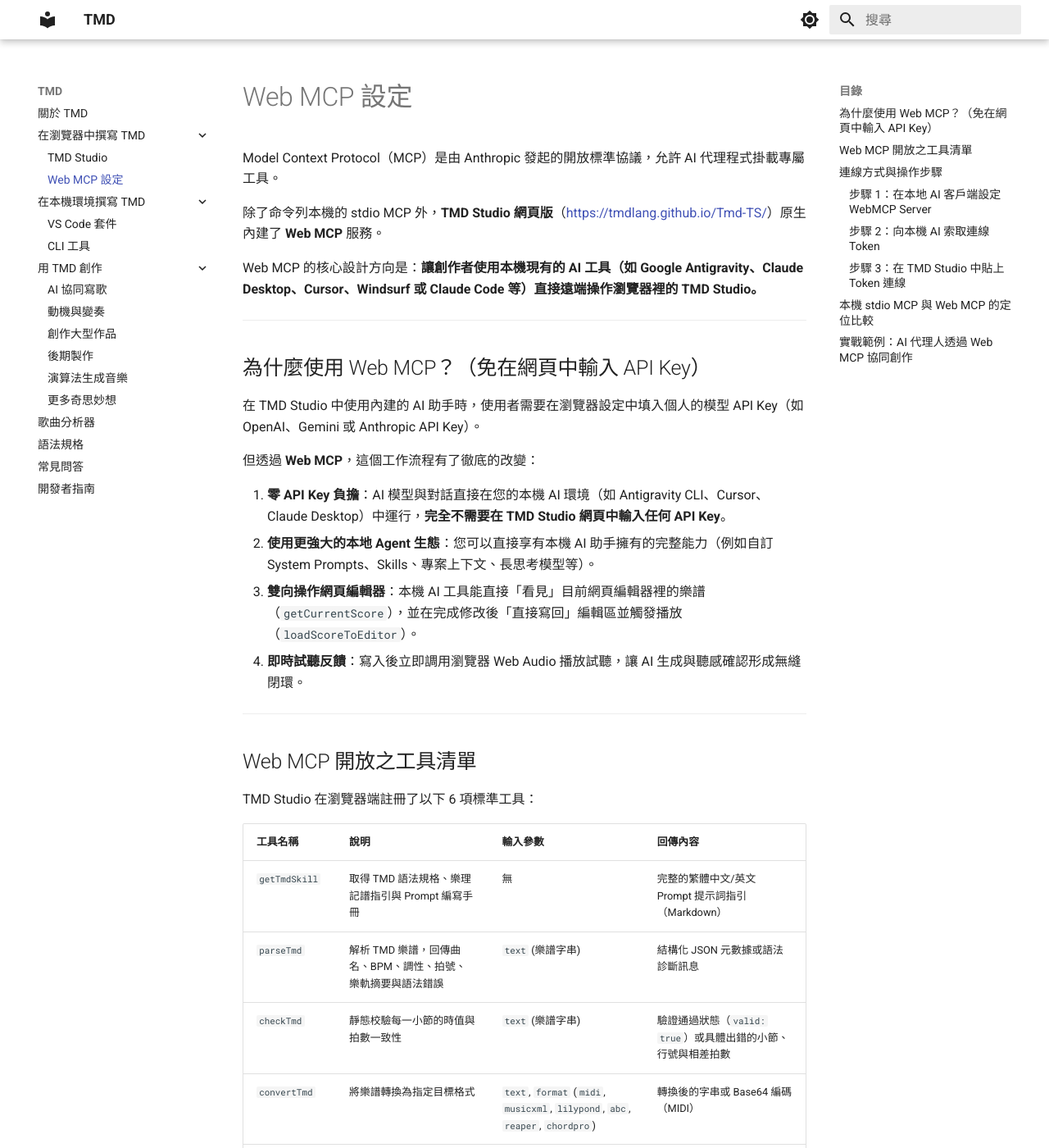
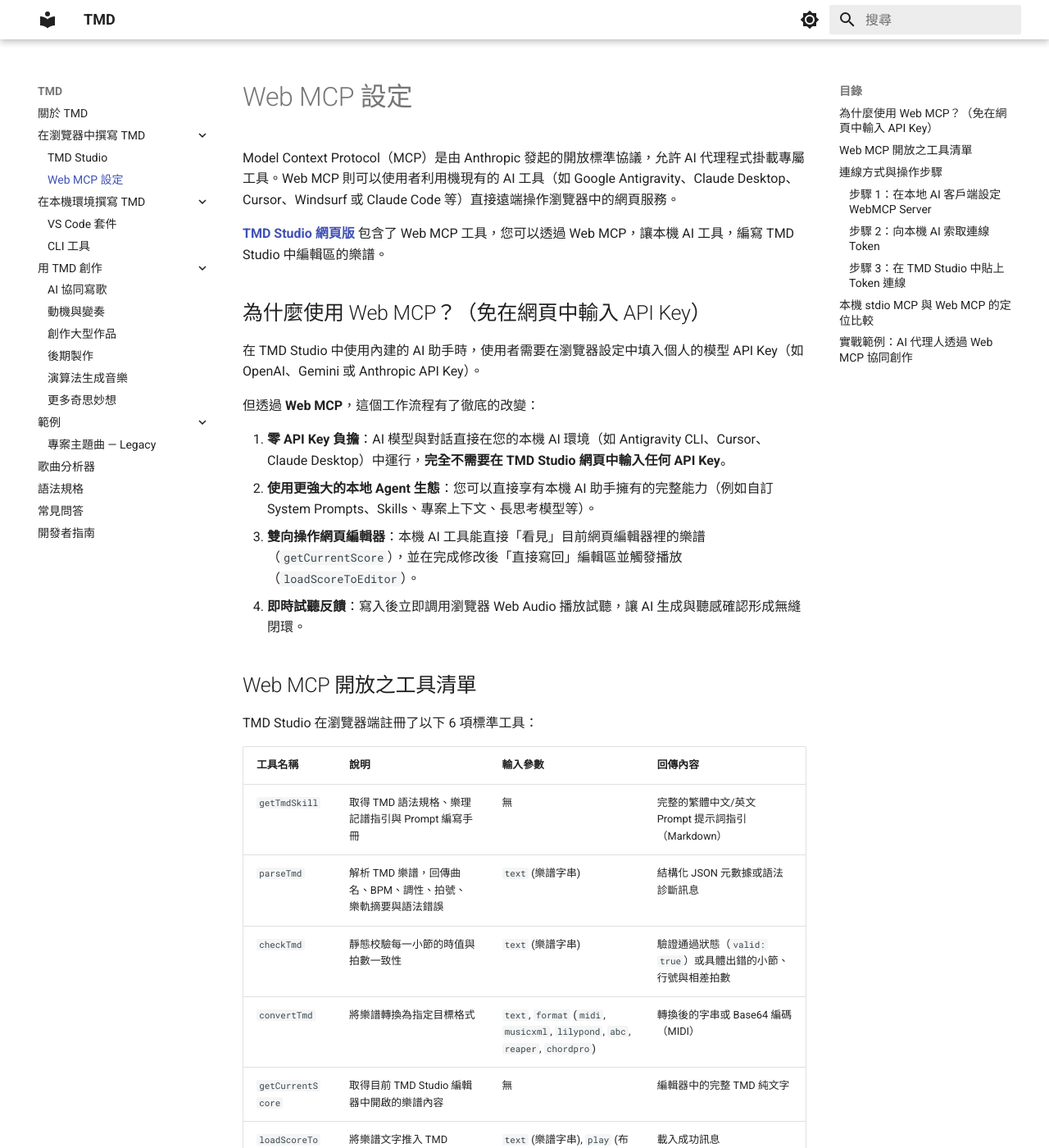
Before and after one commit to TMDLang/TMDLang.github.io, an MkDocs documentation site: the page built from docs/web_mcp.md, in a window 1280 px wide and 1400 px high. Shown: the whole window at 82% size. Built offline with MkDocs 1.6.1 and Material for MkDocs 9.7.7, drawn with Linux system fonts in a browser that asks for light colours; some of the changed text lies outside the part shown.

Commit message:
docs: add Legacy theme song sample page and refine CLI and WebMCP docs

````diff
--- a/docs/web_mcp.md
+++ b/docs/web_mcp.md
@@ -1,12 +1,8 @@
 # Web MCP 設定
 
-Model Context Protocol（MCP）是由 Anthropic 發起的開放標準協議，允許 AI 代理程式掛載專屬工具。
+Model Context Protocol（MCP）是由 Anthropic 發起的開放標準協議，允許 AI 代理程式掛載專屬工具。Web MCP 則可以使用者利用機現有的 AI 工具（如 Google Antigravity、Claude Desktop、Cursor、Windsurf 或 Claude Code 等）直接遠端操作瀏覽器中的網頁服務。
 
-除了命令列本機的 stdio MCP 外，**TMD Studio 網頁版**（[https://tmdlang.github.io/Tmd-TS/](https://tmdlang.github.io/Tmd-TS/)）原生內建了 **Web MCP** 服務。
-
-Web MCP 的核心設計方向是：**讓創作者使用本機現有的 AI 工具（如 Google Antigravity、Claude Desktop、Cursor、Windsurf 或 Claude Code 等）直接遠端操作瀏覽器裡的 TMD Studio。**
-
----
+[**TMD Studio 網頁版**](https://tmdlang.github.io/Tmd-TS/) 包含了 Web MCP 工具，您可以透過 Web MCP，讓本機 AI 工具，編寫 TMD Studio 中編輯區的樂譜。
 
 ## 為什麼使用 Web MCP？（免在網頁中輸入 API Key）
 
@@ -18,8 +14,6 @@ Web MCP 的核心設計方向是：**讓創作者使用本機現有的 AI 工具
 2. **使用更強大的本地 Agent 生態**：您可以直接享有本機 AI 助手擁有的完整能力（例如自訂 System Prompts、Skills、專案上下文、長思考模型等）。
 3. **雙向操作網頁編輯器**：本機 AI 工具能直接「看見」目前網頁編輯器裡的樂譜（`getCurrentScore`），並在完成修改後「直接寫回」編輯區並觸發播放（`loadScoreToEditor`）。
 4. **即時試聽反饋**：寫入後立即調用瀏覽器 Web Audio 播放試聽，讓 AI 生成與聽感確認形成無縫閉環。
-
----
 
 ## Web MCP 開放之工具清單
 
@@ -34,11 +28,9 @@ TMD Studio 在瀏覽器端註冊了以下 6 項標準工具：
 | `getCurrentScore` | 取得目前 TMD Studio 編輯器中開啟的樂譜內容 | 無 | 編輯器中的完整 TMD 純文字 |
 | `loadScoreToEditor` | 將樂譜文字推入 TMD Studio 編輯器中，並可選擇是否立即播放 | `text` (樂譜字串), `play` (布林值，可選) | 載入成功訊息 |
 
----
-
 ## 連線方式與操作步驟
 
-TMD Studio 的 Web MCP 採用開源的 [WebMCP (https://webmcp.dev/)](https://webmcp.dev/) 規範。您不需要另外安裝瀏覽器插件，只需在本機的 MCP 設定中加入 WebMCP Server，即可透過 Token 與網頁端配對連線。
+TMD Studio 的 Web MCP 採用開源的 [WebMCP](https://webmcp.dev/) 規範。您不需要另外安裝瀏覽器插件，只需在本機的 MCP 設定中加入 WebMCP Server，即可透過 Token 與網頁端配對連線。
 
 > [!IMPORTANT]
 > **本機環境需求**：由於 WebMCP 伺服器是透過 `npx` 執行，**您的本機電腦必須先安裝 [Node.js](https://nodejs.org/)（建議 LTS 版本，內建 npm 與 npx 指令）**。若尚未安裝，可至 Node.js 官方網站下載安裝，或在 macOS 上透過 `brew install node` 安裝。
@@ -64,13 +56,15 @@ TMD Studio 的 Web MCP 採用開源的 [WebMCP (https://webmcp.dev/)](https://we
 }
 ```
 
-> **提示**：儲存設定後請重新啟動您的本地 AI 工具（如重啟 Claude Desktop 或重新載入 Agent session）。
+!!! tip "提示"
+    儲存設定後請重新啟動您的本地 AI 工具（如重啟 Claude Desktop 或重新載入 Agent session）。
 
 ### 步驟 2：向本機 AI 索取連線 Token
 
 啟動您的本機 AI 助手（例如在 Antigravity 或 Claude Desktop 對話中），直接輸入：
 
-> 「請幫我產生一個 WebMCP token（make a webmcp token）」
+!!! example "範例"
+    「請幫我產生一個 WebMCP token（make a webmcp token）」
 
 AI 代理程式便會呼叫 WebMCP 伺服器並回傳一串連線 Token。
 
@@ -83,9 +77,9 @@ AI 代理程式便會呼叫 WebMCP 伺服器並回傳一串連線 Token。
 
 連線建立後，Widget 狀態指示燈將轉為綠色。此時本機 AI 工具便可直接呼叫上述 6 個工具，隨心所欲地控制網頁編輯區！
 
-> [!TIP]
-> - 連線在閒置 5 分鐘後會自動斷開以保護資源，點擊 Connect 即可重新連接。
-> - 若連線成功後客戶端尚未列出新工具，可重啟一次本地客戶端讓工具清單即時刷新。
+!!! tip
+    - 連線在閒置 5 分鐘後會自動斷開以保護資源，點擊 Connect 即可重新連接。
+    - 若連線成功後客戶端尚未列出新工具，可重啟一次本地客戶端讓工具清單即時刷新。
 
 ## 本機 stdio MCP 與 Web MCP 的定位比較
 
@@ -104,9 +98,8 @@ TMD 提供了兩種 MCP 運作型態，您可以依照工作情境自由選擇
 
 當 AI Agent 連上 TMD Studio 的 Web MCP 後，典型的對話流程如下：
 
-```
-人類：「請幫我看看目前編輯器裡的歌，幫我檢查有沒有拍數錯誤，然後把和弦換成爵士風格並試聽。」
-```
+!!! example "範例"
+    人類：「請幫我看看目前編輯器裡的歌，幫我檢查有沒有拍數錯誤，然後把和弦換成爵士風格並試聽。」
 
 AI Agent 在背後的運作：
 
--- a/mkdocs.yml
+++ b/mkdocs.yml
@@ -68,6 +68,8 @@ nav:
     - 後期製作: production_workflow.md
     - 演算法生成音樂: algorithmic_music.md
     - 更多奇思妙想: creative_experiments.md
+  - "範例":
+    - "專案主題曲 — Legacy": example_legacy.md
   - 歌曲分析器: inspector.md
   - 語法規格: syntax.md
   - 常見問答: faq.md
````
Also changed, not shown: docs/cli.md (+12 -16 lines), docs/example_legacy.md (added, +5 -0 lines).
